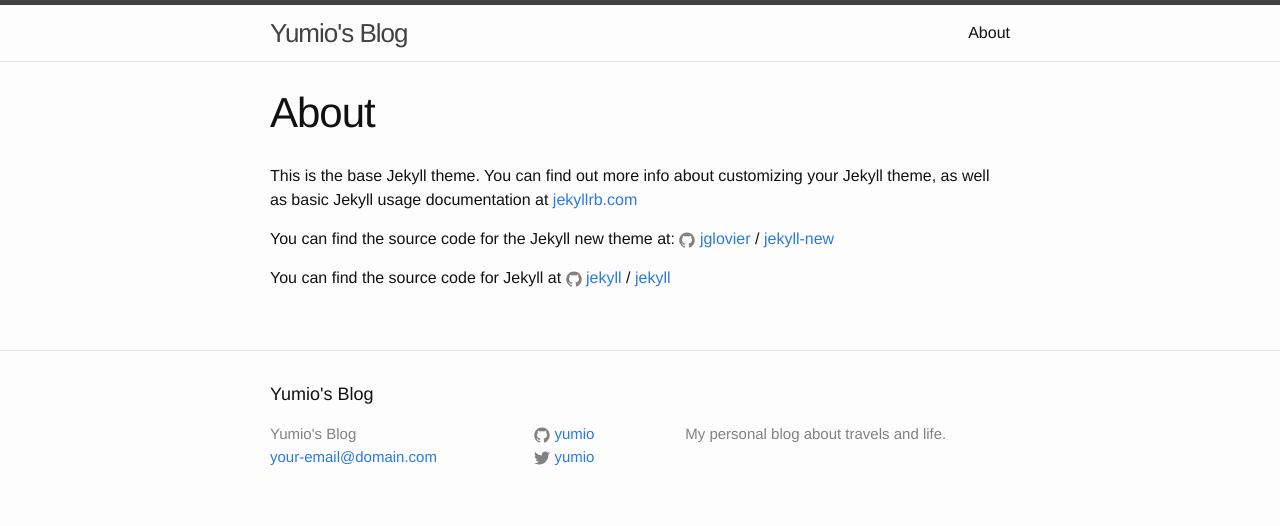
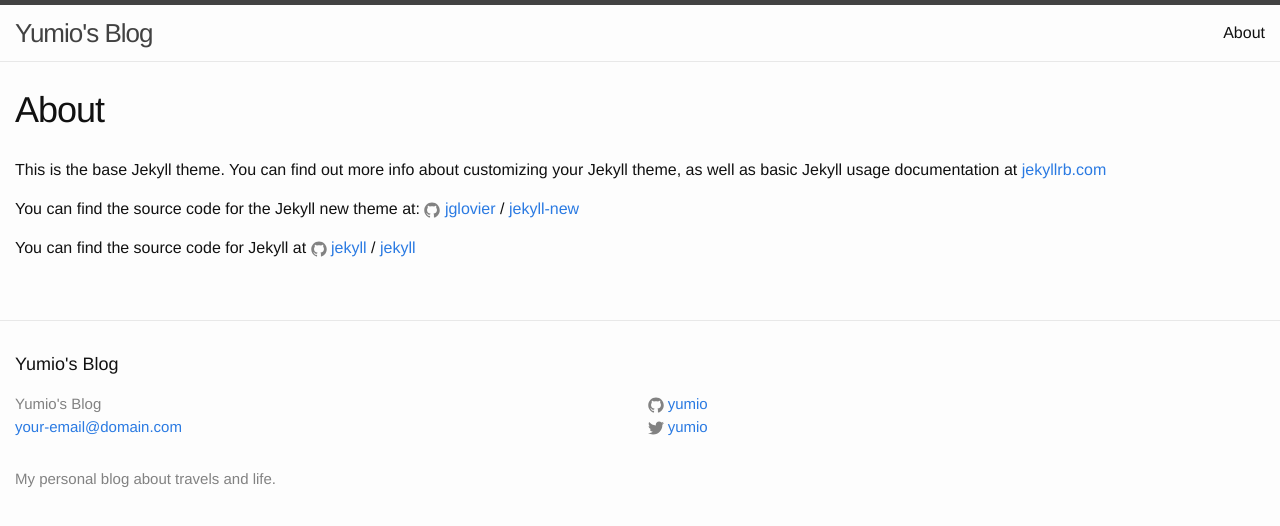
Before and after one commit to yumio/yumio.github.io, a Jekyll site: the page built from about.md, in a window 1280 px wide. Shown: the top 526 px of the page. Built offline with Jekyll 4.4.1, drawn with Linux system fonts in a browser that asks for light colours.

```diff
--- a/css/main.scss
+++ b/css/main.scss
@@ -23,10 +23,10 @@ $grey-color-light: lighten($grey-color, 40%);
 $grey-color-dark:  darken($grey-color, 25%);
 
 // Width of the content area
-$content-width:    800px;
+$content-width:    1800px;
 
 $on-palm:          600px;
-$on-laptop:        800px;
+$on-laptop:        1800px;
 
 
 
```
